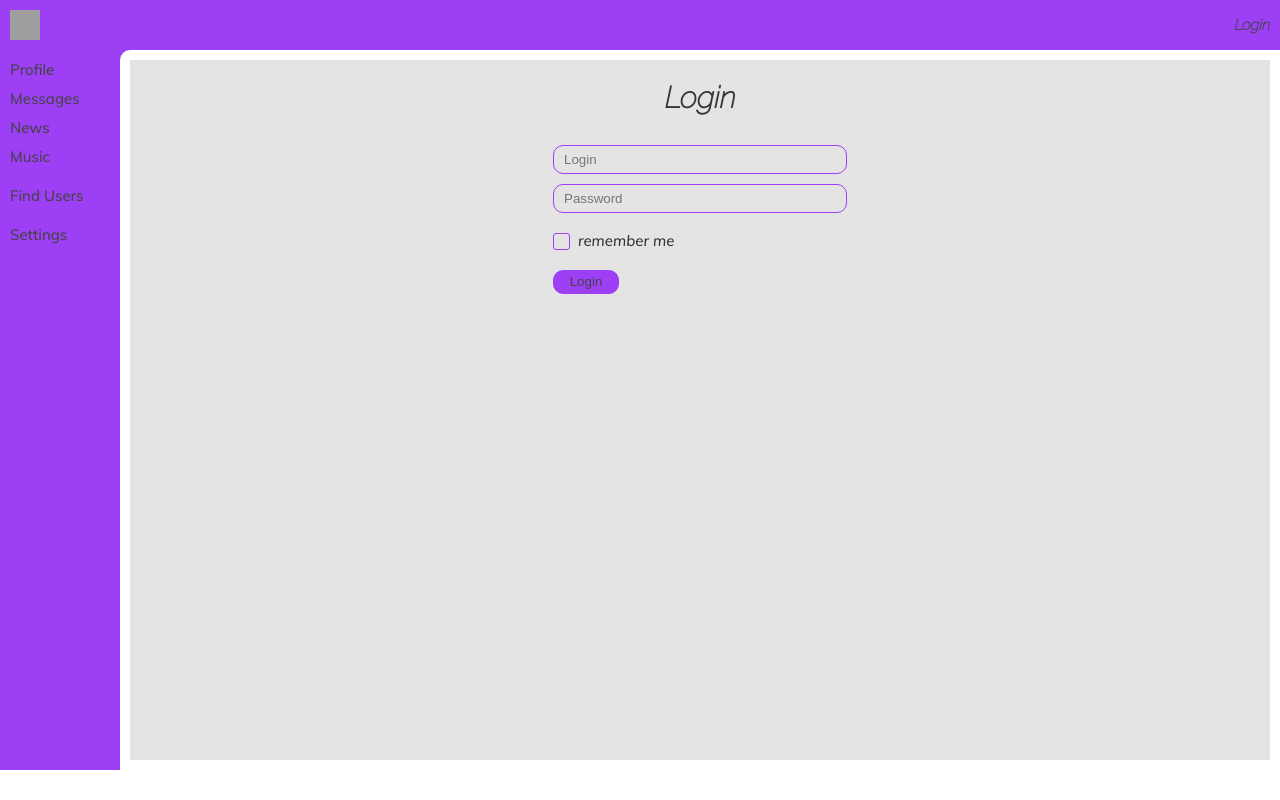
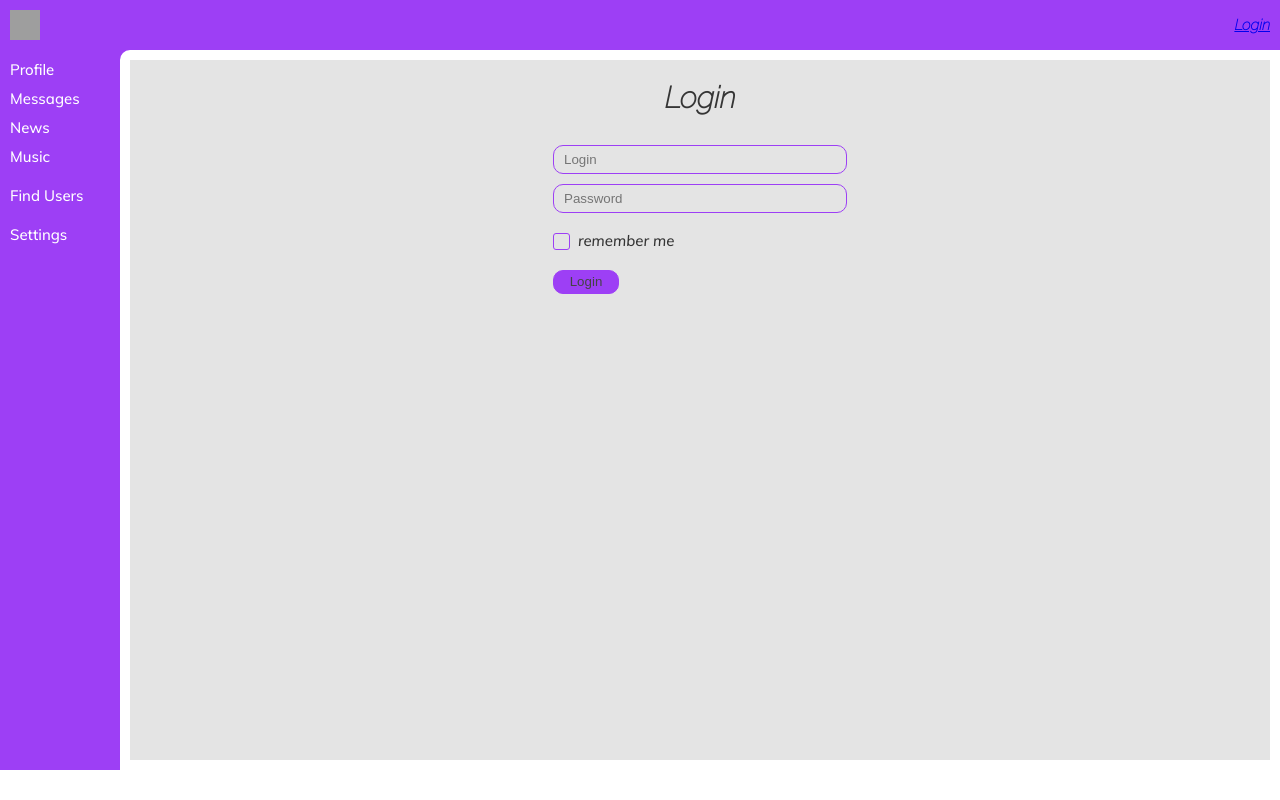
Before and after one commit to KoTuK2306/React-app, a React (Create React App) app: page /login in a window 1280 px wide. Built offline with nearby package versions, Linux system fonts and the light colour scheme; no server answers; grey boxes are pictures that could not be loaded.

Commit message:
changed styles in navbar and dialog component

```diff
--- a/src/components/Dialogs/Dialog/dialog.module.css
+++ b/src/components/Dialogs/Dialog/dialog.module.css
@@ -6,9 +6,14 @@
 .dialog{
     margin: 15px 0 15px 0;
     transition: all 0.5s ease-in;
+}
+
+.dialogItem{
+    color: rgb(68, 68, 68);
+    text-decoration: none;
+    transition: all 0.3s ease-in;
     font-family: Mulish-medium;
     font-size: 15px;
-    color: rgb(68, 68, 68);
 }
 
 .dialogItem:hover{
--- a/src/components/Navbar/navbar.jsx
+++ b/src/components/Navbar/navbar.jsx
@@ -6,38 +6,38 @@ const Navbar = (props) =>{
     const isOpen = props.isOpenNavbar ? classes.open : '';
     return(
         <nav className = {`${classes.nav} ${isOpen}`}>
-            <div className = {classes.navText}>
-                <NavLink onClick={() => props.closeNavbar(false)} to = '/profile' activeClassName = {classes.active}>
+            <div className = {classes.navItem}>
+                <NavLink className = {classes.navText} onClick={() => props.closeNavbar(false)} to = '/profile' activeClassName = {classes.active}>
                     Profile
                 </NavLink>
             </div>
 
-            <div className = {classes.navText}>
-                <NavLink onClick={() => props.closeNavbar(false)} to = '/dialogs' activeClassName = {classes.active}>
+            <div className = {classes.navItem}>
+                <NavLink className = {classes.navText} onClick={() => props.closeNavbar(false)} to = '/dialogs' activeClassName = {classes.active}>
                     Messages
                 </NavLink>
             </div>
 
-            <div className = {classes.navText}>
-                <NavLink onClick={() => props.closeNavbar(false)} to = '/news' activeClassName = {classes.active}>
+            <div className = {classes.navItem}>
+                <NavLink className = {classes.navText} onClick={() => props.closeNavbar(false)} to = '/news' activeClassName = {classes.active}>
                     News
                 </NavLink>
             </div>
 
-            <div className = {classes.navText}>
-                <NavLink onClick={() => props.closeNavbar(false)} to = '/music' activeClassName = {classes.active}>
+            <div className = {classes.navItem}>
+                <NavLink className = {classes.navText} onClick={() => props.closeNavbar(false)} to = '/music' activeClassName = {classes.active}>
                     Music
                 </NavLink>
             </div>
 
-            <div className = {classes.anotherNavText}>
-                <NavLink onClick={() => props.closeNavbar(false)} to = '/users' activeClassName = {classes.active}>
+            <div className = {classes.anotherNavItem}>
+                <NavLink className = {classes.anotherNavText} onClick={() => props.closeNavbar(false)} to = '/users' activeClassName = {classes.active}>
                     Find Users
                 </NavLink>
             </div>
 
-            <div className = {classes.anotherNavText}>
-                <NavLink onClick={() => props.closeNavbar(false)} to = '/settings' activeClassName = {classes.active}>
+            <div className = {classes.anotherNavItem}>
+                <NavLink  className = {classes.anotherNavText} onClick={() => props.closeNavbar(false)} to = '/settings' activeClassName = {classes.active}>
                     Settings
                 </NavLink>
             </div>
--- a/src/components/Navbar/navbar.module.css
+++ b/src/components/Navbar/navbar.module.css
@@ -3,7 +3,7 @@
   src: url(../Fonts/Mulish-Medium.ttf);
 }
 
-.nav{
+.nav {
   display: flex;
   flex-direction: column;
   grid-area: nav;
@@ -13,45 +13,51 @@
   min-height: 90vh;
 }
 
-
-.open{
+.open {
   width: 100px !important;
 }
 
-.navText{
+.navItem {
+  margin: 10px 10px 0 10px;
+}
+
+.anotherNavItem {
+  margin: 20px 10px 0 10px;
+}
+
+.navText {
   font-size: 15px;
-    margin: 10px 10px 0 10px;
   cursor: pointer;
   font-family: Mulish-medium;
+  color: white;
+  text-decoration: none;
+  transition: all 0.3s ease-in;
 }
 
-.navText a.active{
-    color: white;
+.anotherNavText:hover,
+.navText:hover {
+  color: rgb(255, 208, 0);
 }
 
-.anotherNavText{
-    font-size: 15px;
-    margin: 20px 10px 0 10px;
-    cursor: pointer;
-    font-family: Mulish-medium;
+.anotherNavText.active {
+  color: rgb(255, 208, 0);
 }
 
-a{
-    text-decoration: none;
-    color: rgb(68, 68, 68);
-    transition: all 0.5s ease-in;
+.active {
+  color: rgb(255, 208, 0);
 }
 
-a:hover{
+.anotherNavText {
+  font-size: 15px;
+  cursor: pointer;
   color: white;
+  font-family: Mulish-medium;
+  text-decoration: none;
+  transition: all 0.3s ease-in;
 }
 
-a:active{
-    color: white;
-}
-
-@media screen and (max-width: 768px){
-    .nav{
+@media screen and (max-width: 768px) {
+  .nav {
     width: 0;
     height: 100%;
     position: absolute;
```
Lines whose indentation alone changed are shown as unchanged.
